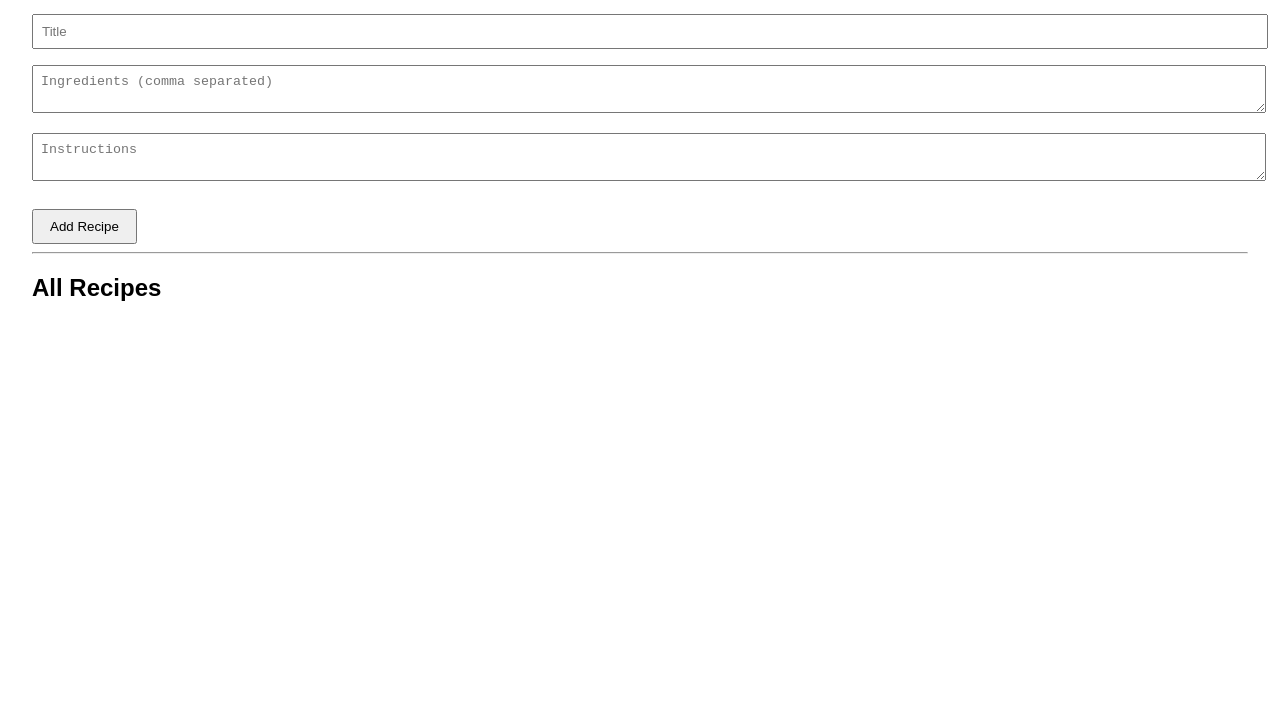
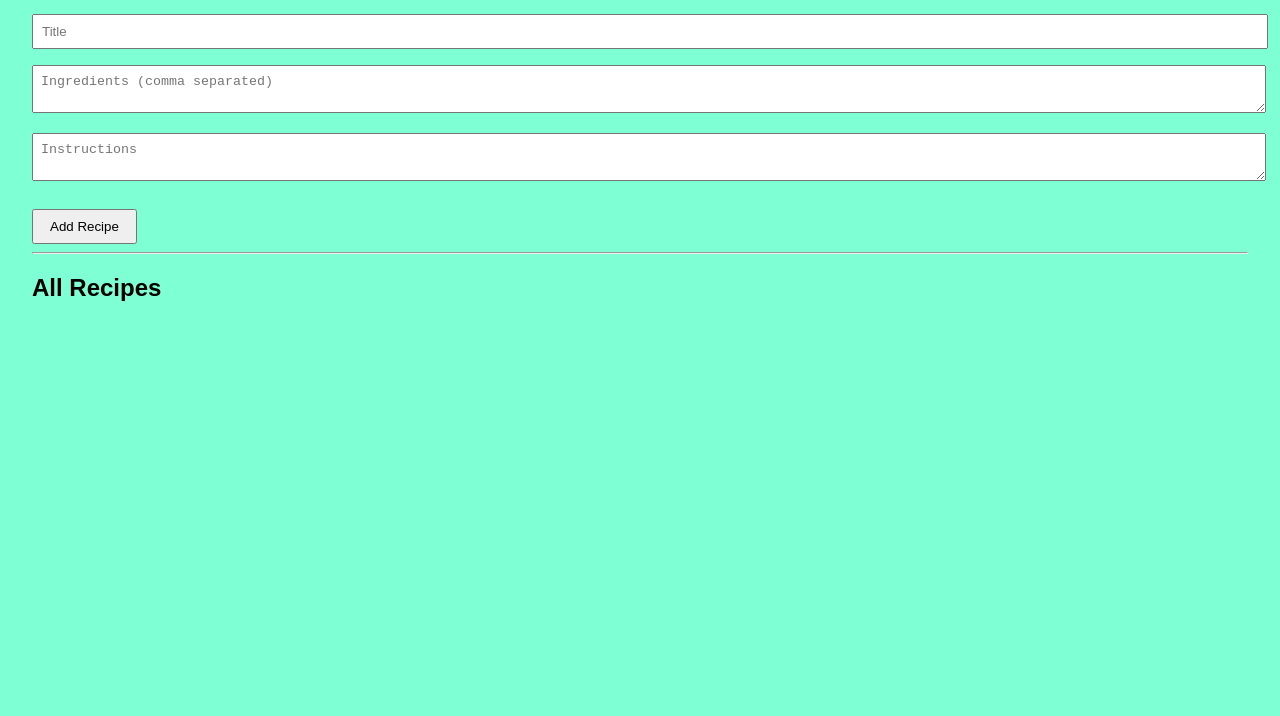
Before and after one commit to KanimozhiVinodkumar/Recibe-db, a website: page index.html in a window 1280 px wide. Shown: the part 84-800 px from the top of the page. Drawn offline with Linux system fonts and the light colour scheme; no server answers.

Commit message:
first commit

```diff
--- a/index.html
+++ b/index.html
@@ -5,7 +5,9 @@
   <meta name="viewport" content="width=device-width, initial-scale=1.0"/>
   <title>RecipeDB</title>
   <style>
-    body { font-family: Arial, sans-serif; margin: 2rem; }
+    body { font-family: Arial, sans-serif;
+    background-color: aquamarine;
+         margin: 2rem; }
     input, textarea { width: 100%; margin: 0.5rem 0; padding: 0.5rem; }
     button { padding: 0.5rem 1rem; margin-top: 1rem; }
     .card { border: 1px solid #ccc; margin: 1rem 0; padding: 1rem; }
```
